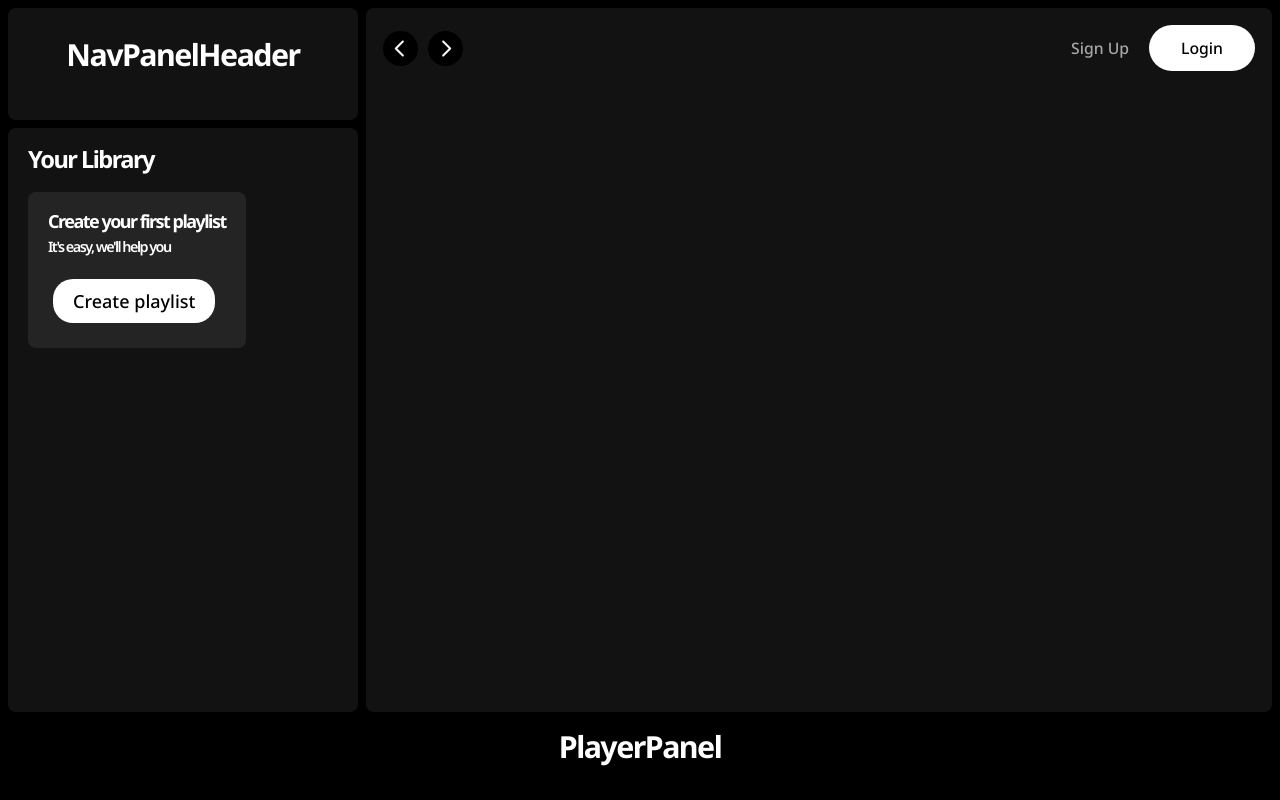
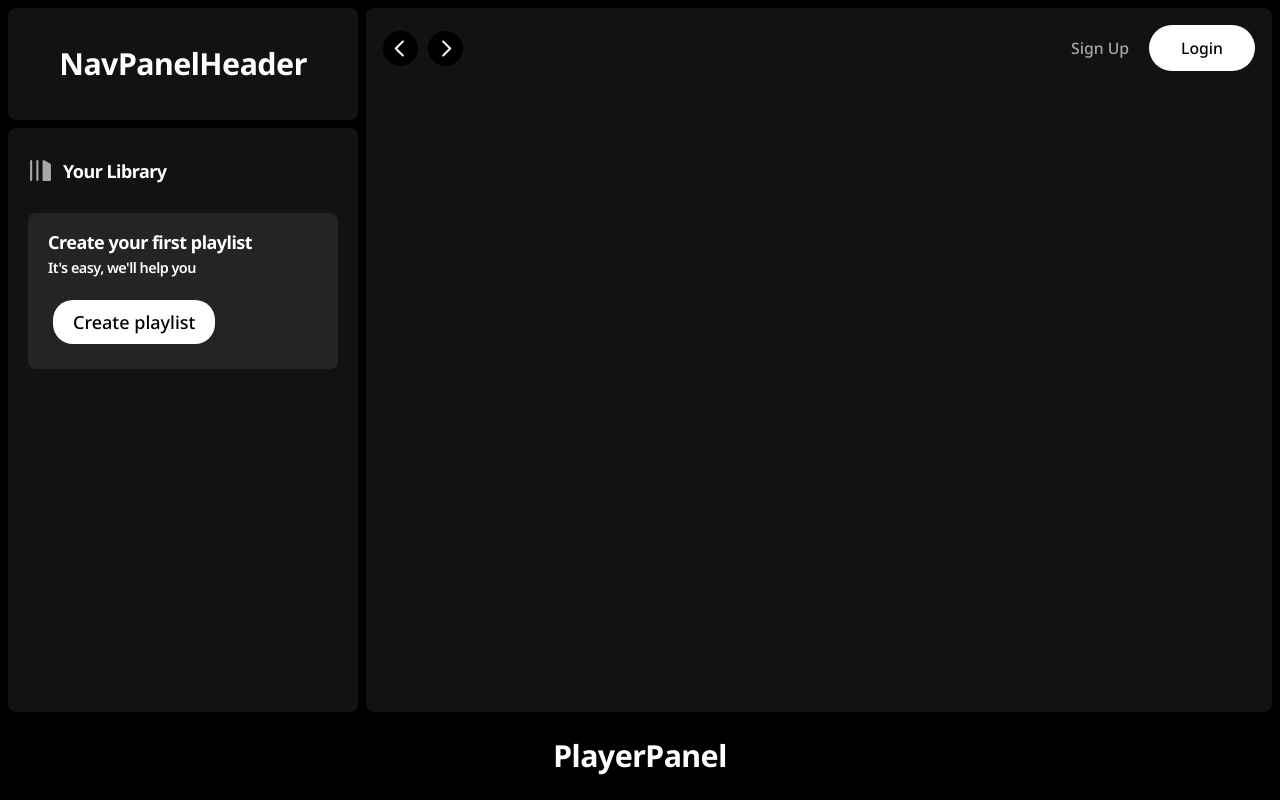
Before and after one commit to 0rokuSaki/rythmix, a React (Vite) app: page / in a window 1280 px wide. Built offline with nearby package versions, Linux system fonts and the light colour scheme.

Commit message:
sync commit

```diff
--- a/src/assets/styles/basics/_base.scss
+++ b/src/assets/styles/basics/_base.scss
@@ -27,7 +27,7 @@ h3,
 h4,
 h5,
 h6 {
-  margin: 0 0 0.6em;
+  margin: 0 0 0;
   line-height: 1;
 }
 
--- a/src/assets/styles/basics/_helpers.scss
+++ b/src/assets/styles/basics/_helpers.scss
@@ -158,6 +158,10 @@
   margin-left: auto;
 }
 
+.m-0{
+  margin: 0;
+}
+
 // Background
 .bg-transparent {
   background-color: transparent;
--- a/src/assets/styles/cmps/NavPanel/_my-library-panel.scss
+++ b/src/assets/styles/cmps/NavPanel/_my-library-panel.scss
@@ -7,10 +7,17 @@
   padding: 20px;
 
 }
-h3 {
-  margin: 0 0 20px;
+.library-title{
+  padding: 10px 0 30px 0;
+
+  h3{
+    font-size: 1rem;
+    padding: 0 0 0 10px;
+  }
 }
+
 .create-list-container {
+  width: 100%;
   background-color: #242424;
   padding: 20px;
   border-radius: 8px;
--- /dev/null
+++ b/src/assets/styles/cmps/icons/_icons.scss
@@ -0,0 +1,6 @@
+.library-svg{
+    fill: $elem-clr-secondary;
+    width: 25px;
+    height: 25px;
+
+}
--- a/src/assets/styles/main.scss
+++ b/src/assets/styles/main.scss
@@ -22,3 +22,4 @@
 @import "cmps/PlayerPanel/player-panel";
 @import "cmps/top-bar";
 @import "cmps/station-image";
+@import "cmps/icons/icons";
--- a/src/assets/styles/setup/_typography.scss
+++ b/src/assets/styles/setup/_typography.scss
@@ -28,4 +28,4 @@ $h5-font-size: 1.25rem;
 $h6-font-size: 1rem;
 
 // Letter spacing
-$letter-spacing: -0.075em; // 7.5% reduction
+$letter-spacing: -0.025em; // 2.5% reduction
--- a/src/cmps/NavPanel/MyLibraryPanel.jsx
+++ b/src/cmps/NavPanel/MyLibraryPanel.jsx
@@ -1,13 +1,27 @@
+import { useNavigate } from "react-router";
+
+import { stationService } from "../../services/station.service";
+import { LibraryIcon } from "../icons/LibraryIcon";
 
 export function MyLibraryPanel() {
 
+  const navigate =useNavigate()
+
+  async function onCreateStation(){
+    const station = await stationService.getEmptyStation()
+    navigate('/station')
+
+  }
   return (
-    <section className="my-library-panel">
-      <h3>Your Library</h3>
+    <section className="my-library-panel scrollable-y">
+      <div className="library-title flex row align-center m-0 w-100">
+        <LibraryIcon />
+        <h3>Your Library</h3>
+      </div>
       <div className="create-list-container">
         <h4>Create your first playlist</h4>
         <h5>It's easy, we'll help you</h5>
-        <button>
+        <button onClick={onCreateStation}>
           Create playlist
         </button>
       </div>
--- /dev/null
+++ b/src/cmps/icons/LibraryIcon.jsx
@@ -0,0 +1,11 @@
+
+
+export function LibraryIcon() {
+  return (
+    <svg className="library-svg" viewBox="0 0 24 24">
+        <path d="M3 22a1 1 0 0 1-1-1V3a1 1 0 0 1 2 0v18a1 1 0 0 1-1 1zM15.5 2.134A1 1 0 0 0 14 3v18a1 1 0 0 0 1 1h6a1 1 0 0 0 1-1V6.464a1 1 0 0 0-.5-.866l-6-3.464zM9 2a1 1 0 0 0-1 1v18a1 1 0 1 0 2 0V3a1 1 0 0 0-1-1z">
+        </path>
+    </svg>
+
+  )
+}
```
